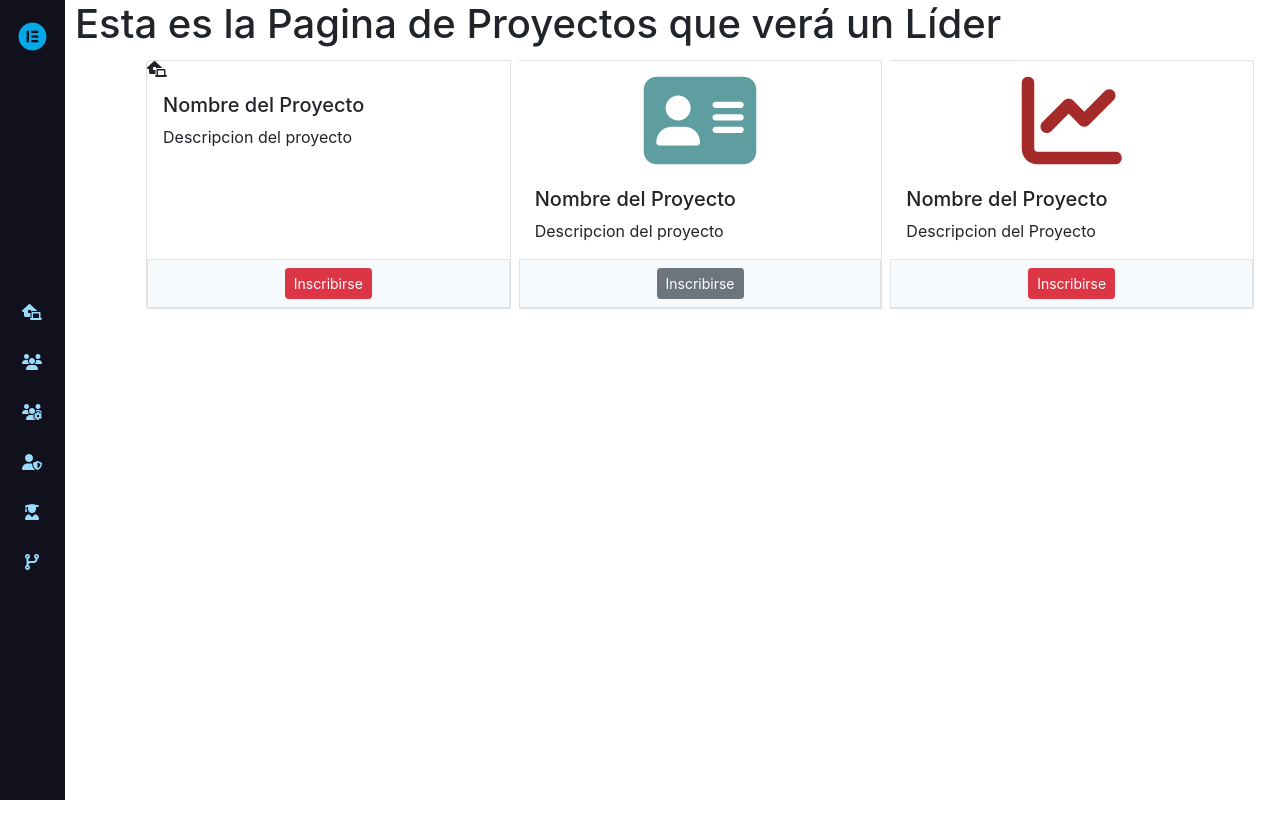
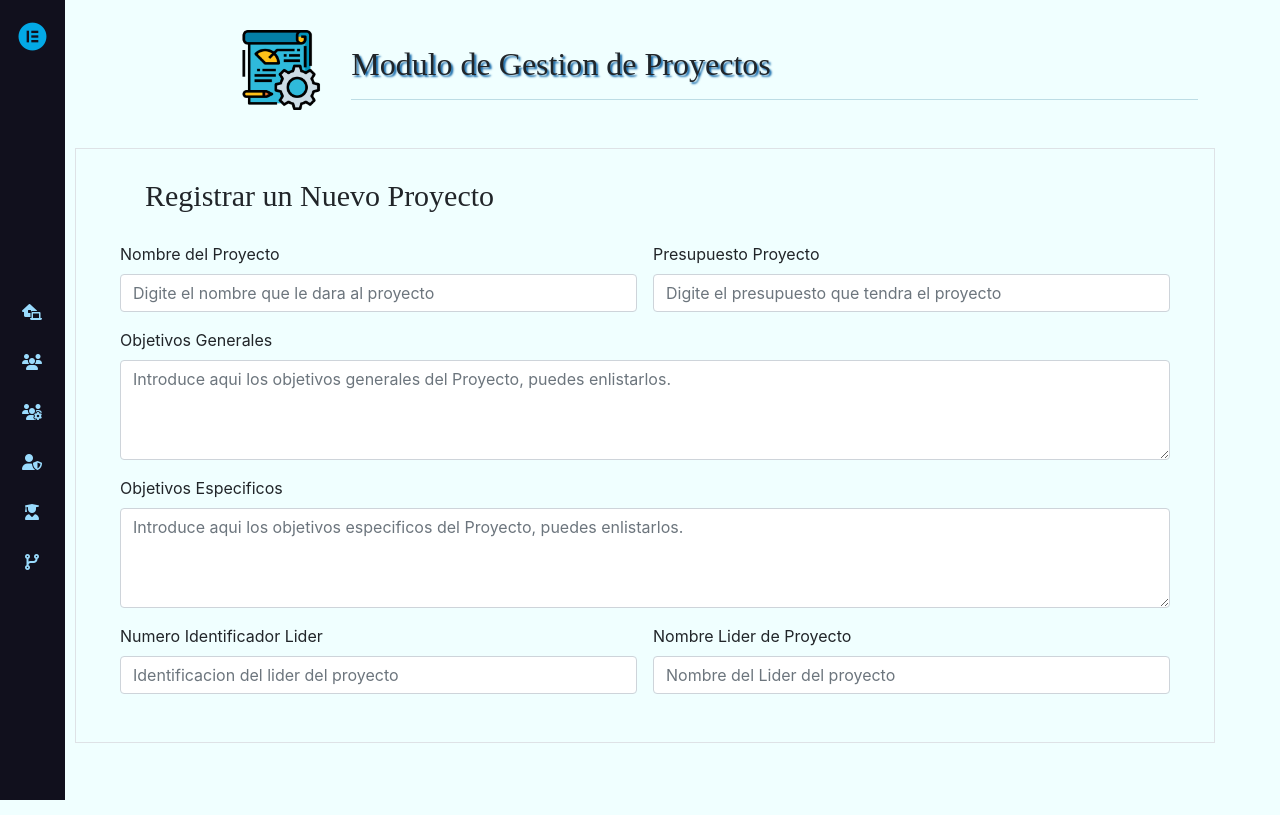
Before and after one commit to johanussa/Proyecto-Ciclo4, a React (Create React App) app in the folder AppProject4/app_project4_frontend/: page /proyectosLider in a window 1280 px wide. Built offline with nearby package versions, Linux system fonts and the light colour scheme.

Commit message:
Realizando interfaz proyectos lider

```diff
--- a/AppProject4/app_project4_frontend/public/index.html
+++ b/AppProject4/app_project4_frontend/public/index.html
@@ -29,7 +29,7 @@
     <link href="/your-path-to-fontawesome/css/fontawesome.css" rel="stylesheet">
     <link href="/your-path-to-fontawesome/css/brands.css" rel="stylesheet">
     <link href="/your-path-to-fontawesome/css/solid.css" rel="stylesheet">
-    <title>React App</title>
+    <title>Alpha Team</title>
   </head>
   <body>
     <noscript>You need to enable JavaScript to run this app.</noscript>
--- a/AppProject4/app_project4_frontend/src/App.js
+++ b/AppProject4/app_project4_frontend/src/App.js
@@ -1,6 +1,6 @@
 import React from "react";
 import LoginPage from "./pages/login/LoginPage";
-import SideBar from "./Components/sidebar/SideBar";
+import SideBar from "./components/sidebar/SideBar";
 import UsersPage from "./pages/users/UsersPage";
 import MyProjects from "./pages/projects/myProjects/MyProjects";
 import ProjectsAdmin from "./pages/projects/projectsAdmin/ProjectsAdmin";
--- a/AppProject4/app_project4_frontend/src/Components/sidebar/css/styleSidebar.css
+++ b/AppProject4/app_project4_frontend/src/Components/sidebar/css/styleSidebar.css
@@ -2,17 +2,16 @@
     position: fixed;
     top: 0;
     left: 0;
-    height: 100%;
     width: 65px;
+    min-height: 100vh;
     background: #11101d;
     padding: 70px 15px 10px 2px;
     transition: all 0.5s ease;
 }
-.sidebar.active { width: 240px; }
+.sidebar.active { width: 240px;  }
 .body {
-    position: relative;
-    min-height: 100vh;
-    margin-right: 10px;
+    position: sticky;
+    margin-right: 20px;
     float: left;
 }
 .sidebar .logoContent .logo {
--- a/AppProject4/app_project4_frontend/src/pages/projects/projectsLider/ProjectsLiderPage.jsx
+++ b/AppProject4/app_project4_frontend/src/pages/projects/projectsLider/ProjectsLiderPage.jsx
@@ -1,90 +1,48 @@
 import React from 'react';
 import './css/styleProjectPage.css';
+import IconProject from '../../../components/images/iconProyects.png';
 
 export default function ProjectsPage() {
-    const roll = "Estudiante";
     return (
-        <div>
-            <h1>Esta es la Pagina de Proyectos que verá un Líder</h1>
+        <div className="bodyLider">
             <div className="container">
-                <div className="card-group">
-                    <div className="card m-1">
-                        <i className="fas fa-laptop-house"></i>
-                        <div className="card-body">
-                            <h5 className="card-title">Nombre del Proyecto</h5>
-                            <p className="card-text">Descripcion del proyecto</p>
-                        </div>
-                        <div className="card-footer">
-                            <button type="button" className="btn btn-danger btn-sm" data-bs-toggle="modal"
-                                data-bs-target="#modalInscripcion">
-                                Inscribirse
-                            </button>
-                        </div>
+                <img id="iconProject" src={ IconProject } alt="Project" />
+                <h2 id="titleLogo">Modulo de Gestion de Proyectos</h2>
+                <hr className="hrProject" />
+            </div>
+            <div id="containMain" className="container border mt-5">
+                <form className="row g-3 m-4 mt-2">
+                    <legend>Registrar un Nuevo Proyecto</legend>
+                    <div className="col-md-6">
+                        <label htmlFor="inputNomP" className="form-label">Nombre del Proyecto</label>
+                        <input type="text" className="form-control" id="inputNomP"
+                            placeholder="Digite el nombre que le dara al proyecto" />
                     </div>
-                    <div className="card m-1">
-                        <i className="fas fa-address-card"></i>
-                        <div className="card-body">
-                            <h5 className="card-title">Nombre del Proyecto</h5>
-                            <p className="card-text">Descripcion del proyecto</p>
-                        </div>
-                        <div className="card-footer">
-                        { roll === "Lider" ?
-                            <button type="button" className="btn btn-danger btn-sm" data-bs-toggle="modal"
-                                data-bs-target="#modalInscripcion">
-                                Mostrar avances
-                            </button> :
-                            <button type="button" className="btn btn-secondary btn-sm" data-bs-toggle="modal"
-                                data-bs-target="#modalInscripcion">
-                                Inscribirse
-                            </button>
-                        }
-                        </div>
+                    <div className="col-md-6">
+                        <label htmlFor="inputID" className="form-label">Presupuesto Proyecto</label>
+                        <input type="number" className="form-control" id="inputID"
+                            placeholder="Digite el presupuesto que tendra el proyecto" />
                     </div>
-                    <div className="card m-1">
-                        <i className="fas fa-chart-line"></i>
-                        <div className="card-body">
-                            <h5 className="card-title">Nombre del Proyecto</h5>
-                            <p className="card-text">Descripcion del Proyecto</p>
-                        </div>
-                        <div className="card-footer">
-                            <button type="button" className="btn btn-danger btn-sm" data-bs-toggle="modal"
-                                data-bs-target="#modalInscripcion">
-                                Inscribirse
-                            </button>
-                        </div>
+                    <div className="col-md-12">
+                        <label htmlFor="floatingTextarea" className="form-label">Objetivos Generales</label>
+                        <textarea className="form-control" placeholder="Introduce aqui los objetivos generales del Proyecto, puedes enlistarlos." id="floatingTextarea"></textarea>
                     </div>
-                </div>
-                <div className="modal fade" id="modalInscripcion" tabIndex="-1" aria-labelledby="exampleModalLabel" aria-hidden="true">
-                    <div className="modal-dialog modal-dialog-centered">
-                        <div className="modal-content">
-                            <form action="">
-                                <div className="modal-header">
-                                    <h5 className="modal-title" id="exampleModalLabel">Realizar Inscripcion al Proyecto</h5>
-                                    <button type="button" className="btn-close" data-bs-dismiss="modal" aria-label="Close"></button>
-                                </div>
-                                <div className="modal-body">
-                                    <div className="input-group flex-nowrap mb-1">
-                                        <span className="input-group-text" id="addon-wrapping">Identificador</span>
-                                        <input type="text" className="form-control form-control-sm" placeholder="Digite su # de Identificacion" required />
-                                    </div>
-                                    <div className="input-group flex-nowrap mb-1">
-                                        <span className="input-group-text" id="addon-wrapping">Nombre</span>
-                                        <input type="text" className="form-control form-control-sm" placeholder="Digite Su nombre Completo" required />
-                                    </div>
-                                    <div className="input-group flex-nowrap mb-1">
-                                        <span className="input-group-text" id="addon-wrapping">Email</span>
-                                        <input type="email" className="form-control form-control-sm" placeholder="Digite su Correo Electronico" required />
-                                    </div>
-                                </div>
-                                <div className="modal-footer">
-                                    <button type="button" className="btn btn-secondary" data-bs-dismiss="modal">Cerrar</button>
-                                    <button type="button" className="btn btn-primary">Registrame !!</button>
-                                </div>
-                            </form>
-                        </div>
+                    <div className="col-md-12">
+                        <label className="form-label">Objetivos Especificos</label>
+                        <textarea className="form-control" placeholder="Introduce aqui los objetivos especificos del Proyecto, puedes enlistarlos." id="floatingTextarea"></textarea>
                     </div>
-                </div>
-            </div>
+                    <div className="col-md-6">
+                        <label htmlFor="inputNomP" className="form-label">Numero Identificador Lider</label>
+                        <input type="text" className="form-control" id="inputNomP"
+                            placeholder="Identificacion del lider del proyecto" />
+                    </div>
+                    <div className="col-md-6">
+                        <label htmlFor="inputID" className="form-label">Nombre Lider de Proyecto</label>
+                        <input type="number" className="form-control" id="inputID"
+                            placeholder="Nombre del Lider del proyecto" />
+                    </div>
+                </form> <br />
+            </div>     <br /><br /><br />
         </div>
     )
 }
--- a/AppProject4/app_project4_frontend/src/pages/projects/projectsLider/css/styleProjectPage.css
+++ b/AppProject4/app_project4_frontend/src/pages/projects/projectsLider/css/styleProjectPage.css
@@ -1,23 +1,26 @@
-.fa-address-card {
-    font-size: 100px;
-    text-align: center;
-    padding-top: 10px;
-    color: cadetblue;
+.bodyLider { background-color: azure; }
+#iconProject {
+    width: 80px;
+    margin: 30px;
+    margin-left: 14%;
+    float: left;
 }
-.fa-chart-line {
-    font-size: 100px;
-    text-align: center;
-    padding-top: 10px;
-    color: brown;
+#titleLogo {
+    padding-top: 45px;
+    text-shadow: 2px 2px 2px rgb(16, 102, 168);
+    font-family: serif;
 }
-.container {
-    margin-right: 10px;
+.hrProject {
+    color: rgb(37, 120, 150);
 }
-.card-footer {
-    border: solid 1px rgb(228, 228, 228);
-    background-color: rgb(246, 250, 253);
-    text-align: center;
+legend {
+    font-family: serif;
+    font-size: 30px;
+    margin-left: 25px;
 }
-.input-group-text {
-    width: 114px;
+#floatingTextarea {
+    min-height: 100px;
 }
+#containMain {
+    margin-right: 65px;
+}
```
Also changed, not shown: AppProject4/app_project4_frontend/src/Components/images/iconProyects.png (added).
